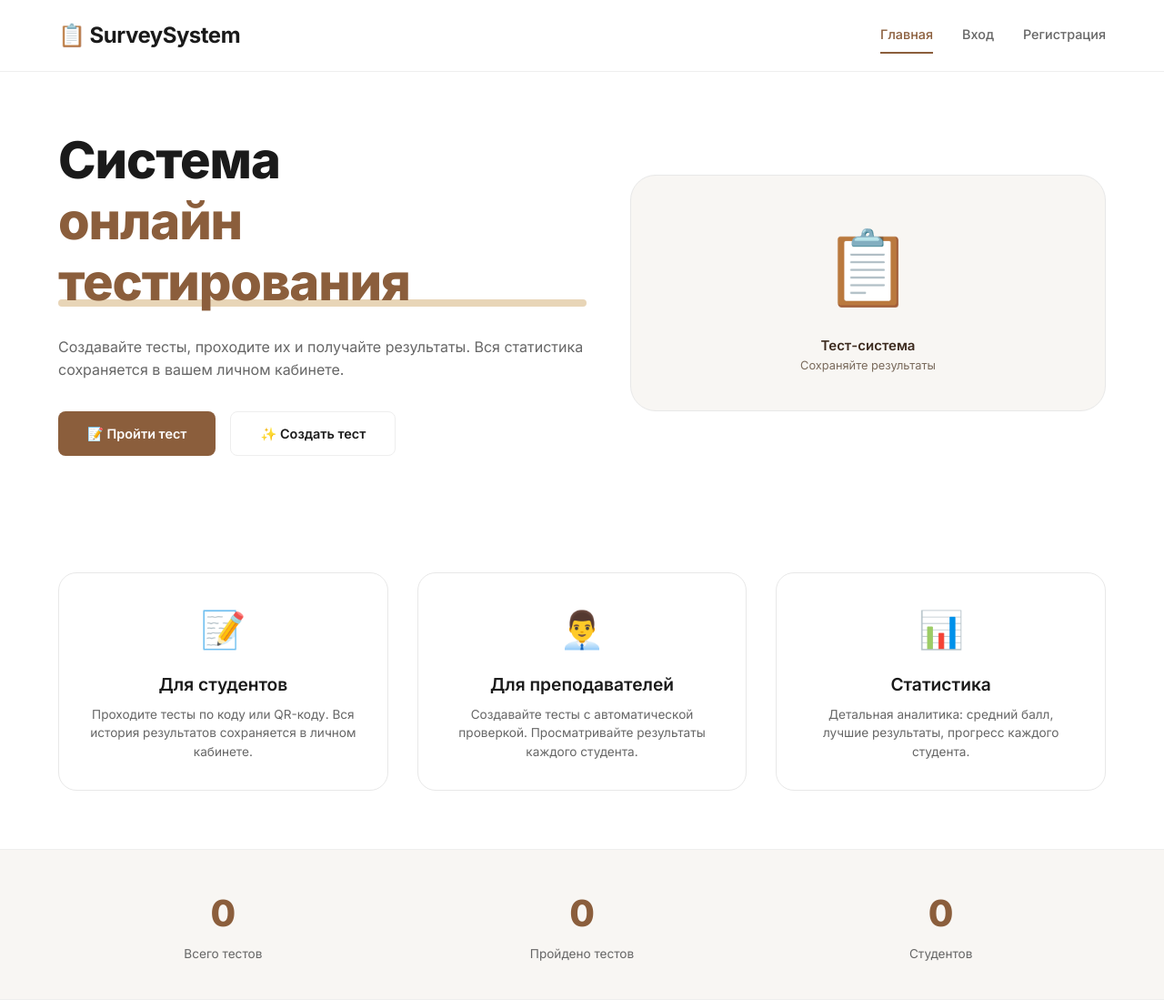
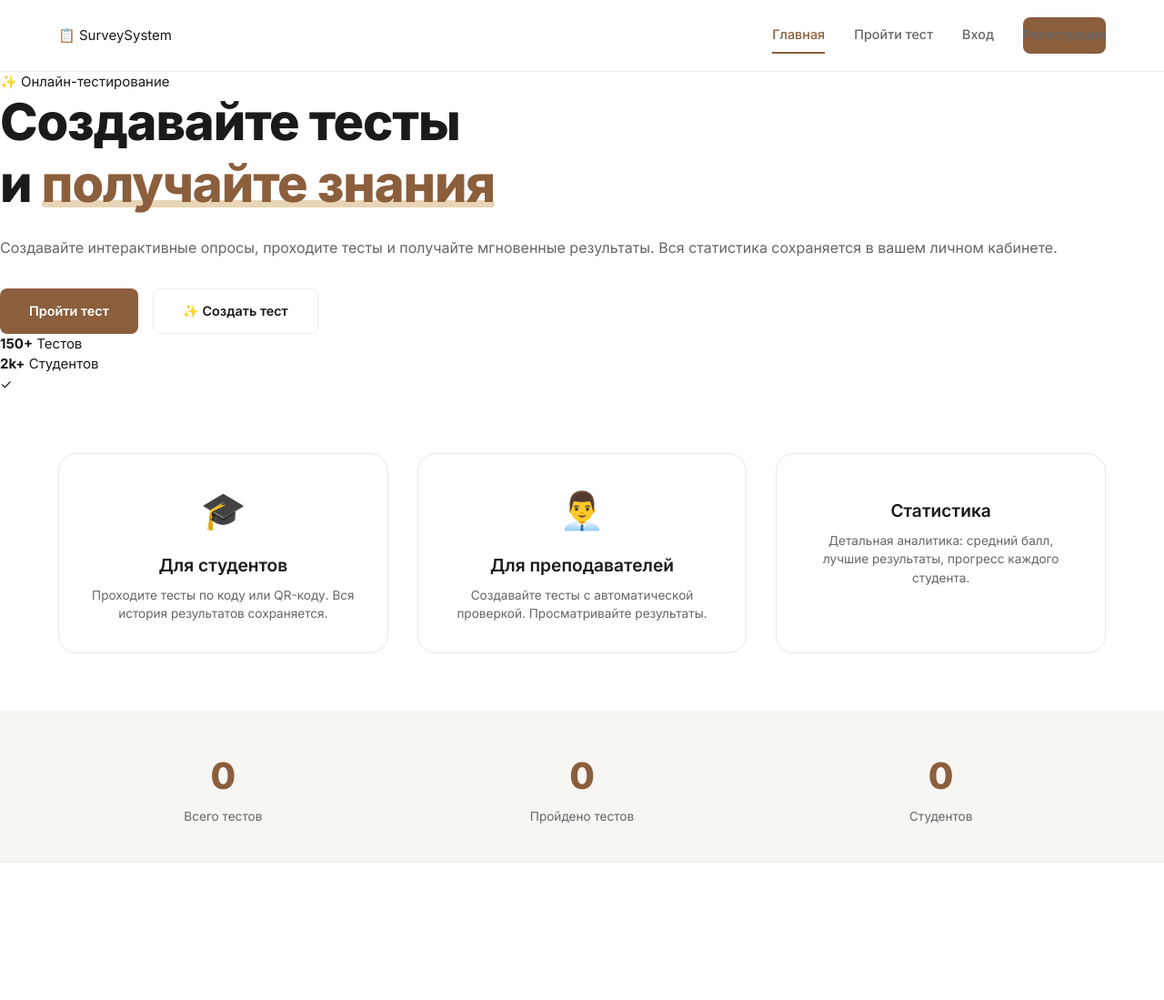
Before and after one commit to Ekaterina4567/survey-system, a Flask app: page / in a window 1280 px wide. Shown: the whole page at 91% size. After the commit the page ends 948 px from the top, so only its background shows below. Run offline with Flask 3, Linux system fonts and the light colour scheme; some libraries are stand-ins or nearby versions.

Commit message:
Update index.html

```diff
--- a/templates/index.html
+++ b/templates/index.html
@@ -4,113 +4,120 @@
     <meta charset="UTF-8">
     <meta name="viewport" content="width=device-width, initial-scale=1.0">
     <title>SurveySystem - Платформа тестирования</title>
-    <link rel="stylesheet" href="/static/style.css">
+    <link rel="stylesheet" href="style.css">
+    <!-- Шрифт Inter, который у вас подключен -->
     <link href="https://fonts.googleapis.com/css2?family=Inter:wght@400;500;600;700;800&display=swap" rel="stylesheet">
 </head>
 <body>
+
+    <!-- НАВИГАЦИЯ -->
     <nav class="navbar">
-        <div class="nav-brand">📋 SurveySystem</div>
-        <div class="nav-links" id="nav-links">
+        <div class="nav-left">
+            <!-- МЕСТО ДЛЯ ВАШЕГО ЛОГОТИПА -->
+            <!-- Когда будет картинка, удалите div ниже и вставьте: <img src="logo.png" class="logo-img"> -->
+            <div class="logo-placeholder">
+                <span class="logo-icon">📋</span> SurveySystem
+            </div>
+        </div>
+        <div class="nav-links">
             <a href="/" class="active">Главная</a>
+            <a href="/take_test">Пройти тест</a>
             <a href="/login_page">Вход</a>
-            <a href="/register_page">Регистрация</a>
+            <a href="/register_page" class="btn btn-primary btn-sm">Регистрация</a>
         </div>
     </nav>
 
-    <div class="hero-section">
-        <div class="hero-content">
-            <h1>Система <span class="highlight">онлайн тестирования</span></h1>
-            <p>Создавайте тесты, проходите их и получайте результаты. Вся статистика сохраняется в вашем личном кабинете.</p>
+    <!-- HERO СЕКЦИЯ (Дизайн в стиле референса) -->
+    <main class="hero-wrapper">
+
+        <!-- ЛЕВАЯ ЧАСТЬ: Текст -->
+        <div class="hero-content fade-in">
+            <div class="badge">✨ Онлайн-тестирование</div>
+            <h1>Создавайте тесты <br>и <span class="highlight">получайте знания</span></h1>
+            <p>
+                Создавайте интерактивные опросы, проходите тесты и получайте мгновенные результаты.
+                Вся статистика сохраняется в вашем личном кабинете.
+            </p>
             <div class="hero-buttons">
-                <a href="/take_test" class="btn btn-primary">📝 Пройти тест</a>
-                <a href="/create_test_page" class="btn btn-secondary">✨ Создать тест</a>
+                <a href="/take_test" class="btn btn-primary"> Пройти тест</a>
+                <a href="/create_test_page" class="btn btn-outline">✨ Создать тест</a>
+            </div>
+
+            <!-- Мини-статистика под текстом -->
+            <div class="hero-stats">
+                <div class="h-stat">
+                    <strong>150+</strong>
+                    <span>Тестов</span>
+                </div>
+                <div class="h-stat">
+                    <strong>2k+</strong>
+                    <span>Студентов</span>
+                </div>
             </div>
         </div>
-        <div class="hero-illustration">
-            <div class="illustration-box">📋</div>
-            <div style="font-weight: 600; color: #3D2B1F; margin-top: 1rem;">Тест-система</div>
-            <div style="font-size: 0.8rem; color: #7A6B5D;">Сохраняйте результаты</div>
+
+        <!-- ПРАВАЯ ЧАСТЬ: Большая иллюстрация (аналог Луны) -->
+        <div class="hero-visual fade-in">
+            <!-- Фоновый круг (Луна) -->
+            <div class="big-moon"></div>
+
+            <!-- Плавающие элементы (Вместо зайцев - элементы теста) -->
+            <div class="float-card card-1">
+                <div class="card-line"></div>
+                <div class="card-check">✓</div>
+            </div>
+
+            <div class="float-card card-2">
+                <div class="card-line short"></div>
+                <div class="card-circle"></div>
+            </div>
+
+            <div class="float-card card-3">
+                <div class="card-line"></div>
+                <div class="card-line short"></div>
+            </div>
+
+            <!-- Декоративные точки -->
+            <div class="dot dot-1"></div>
+            <div class="dot dot-2"></div>
+            <div class="dot dot-3"></div>
         </div>
-    </div>
+    </main>
 
-    <div class="features-section">
+    <!-- БЛОК ПРЕИМУЩЕСТВ (Карточки) -->
+    <section class="features-section">
         <div class="feature-card">
-            <div class="feature-icon">📝</div>
+            <div class="feature-icon">‍🎓</div>
             <h3>Для студентов</h3>
-            <p>Проходите тесты по коду или QR-коду. Вся история результатов сохраняется в личном кабинете.</p>
+            <p>Проходите тесты по коду или QR-коду. Вся история результатов сохраняется.</p>
         </div>
         <div class="feature-card">
             <div class="feature-icon">👨‍💼</div>
             <h3>Для преподавателей</h3>
-            <p>Создавайте тесты с автоматической проверкой. Просматривайте результаты каждого студента.</p>
+            <p>Создавайте тесты с автоматической проверкой. Просматривайте результаты.</p>
         </div>
         <div class="feature-card">
-            <div class="feature-icon">📊</div>
+            <div class="feature-icon"></div>
             <h3>Статистика</h3>
             <p>Детальная аналитика: средний балл, лучшие результаты, прогресс каждого студента.</p>
         </div>
-    </div>
+    </section>
 
+    <!-- НИЖНЯЯ СТАТИСТИКА (Баннер) -->
     <div class="stats-banner">
         <div class="stat-item">
-            <div class="stat-number" id="active-tests">0</div>
+            <div class="stat-number">0</div>
             <div class="stat-label">Всего тестов</div>
         </div>
         <div class="stat-item">
-            <div class="stat-number" id="total-attempts">0</div>
+            <div class="stat-number">0</div>
             <div class="stat-label">Пройдено тестов</div>
         </div>
         <div class="stat-item">
-            <div class="stat-number" id="total-users">0</div>
+            <div class="stat-number">0</div>
             <div class="stat-label">Студентов</div>
         </div>
     </div>
 
-    <script>
-        async function loadStats() {
-    try {
-        // Проверяем авторизацию
-        const authResponse = await fetch('/check_auth');
-        const authData = await authResponse.json();
-
-        // Если пользователь не авторизован - не загружаем статистику
-        if (!authData.authenticated) {
-            console.log('Пользователь не авторизован, статистика не загружена');
-            return;
-        }
-
-        const response = await fetch('/api/get_all_tests');
-        if (response.ok) {
-            const tests = await response.json();
-            const statsDiv = document.getElementById('active-tests');
-            if (statsDiv) {
-                statsDiv.textContent = tests.length;
-            }
-        }
-    } catch (error) {
-        console.error('Error loading stats:', error);
-    }
-}
-
-        // Проверяем авторизацию для отображения правильных кнопок
-        fetch('/check_auth')
-            .then(function(res) { return res.json(); })
-            .then(function(data) {
-                const navLinks = document.getElementById('nav-links');
-                if (data.authenticated && navLinks) {
-                    if (data.role === 'admin') {
-                        navLinks.innerHTML = '<a href="/">Главная</a><a href="/admin">Админ панель</a><a href="#" onclick="logout()">Выход</a>';
-                    } else {
-                        navLinks.innerHTML = '<a href="/">Главная</a><a href="/student_dashboard">Мои результаты</a><a href="/take_test">Пройти тест</a><a href="/create_test_page">Создать тест</a><a href="#" onclick="logout()">Выход</a>';
-                    }
-                }
-            })
-            .catch(function(error) { console.error('Auth check error:', error); });
-
-        async function logout() {
-            await fetch('/logout');
-            window.location.href = '/';
-        }
-    </script>
 </body>
 </html>
```
